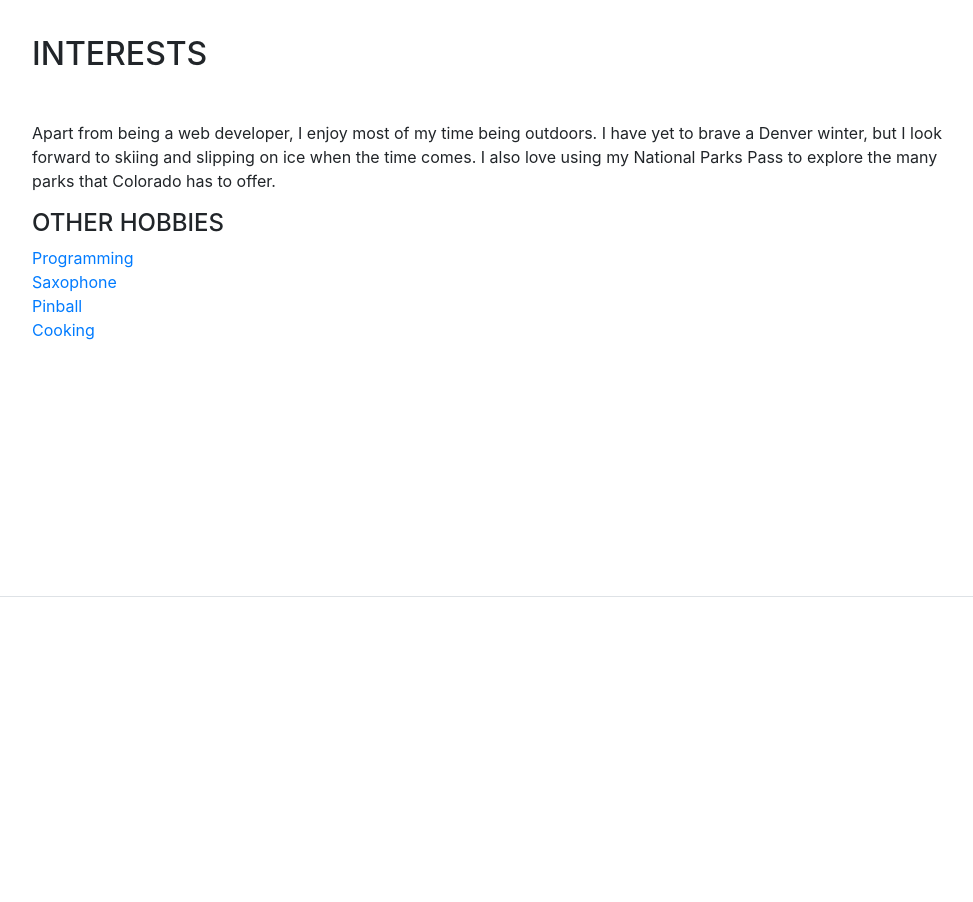
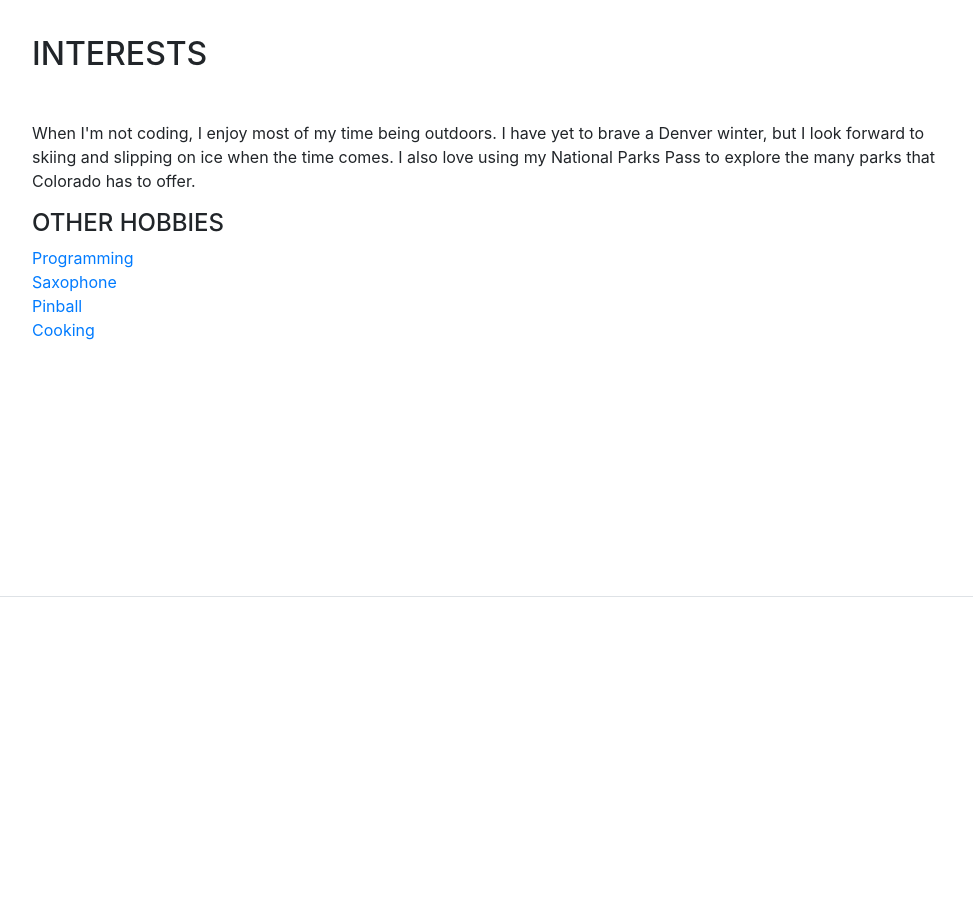
Before and after one commit to mvb0005/personal_website, a website with bundled scripts: page index.html in a window 1280 px wide. Shown: the part 3780-4682 px from the top of the page, without its empty margins (288-1261 px from the left). Built offline with nearby package versions, Linux system fonts and the light colour scheme; a web font is replaced by a local one.

Commit message:
updated interests

```diff
--- a/index.html
+++ b/index.html
@@ -233,9 +233,9 @@
     <section class="resume-section p-3 p-lg-5 d-flex flex-column" id="interests">
       <div class="my-auto">
         <h2 class="mb-5">Interests</h2>
-        <p>Apart from being a web developer, I enjoy most of my time being outdoors. I have yet to brave a Denver winter, but
-          I look forward to skiing and slipping on ice when the time comes. I also love using my National Parks Pass to explore
-          the many parks that Colorado has to offer.</p>
+        <p>When I'm not coding, I enjoy most of my time being outdoors. I have yet to brave a Denver winter, but I look forward
+          to skiing and slipping on ice when the time comes. I also love using my National Parks Pass to explore the many
+          parks that Colorado has to offer.</p>
         <h4>Other Hobbies</h4>
         <ol class="list-unstyled">
           <li>
```
